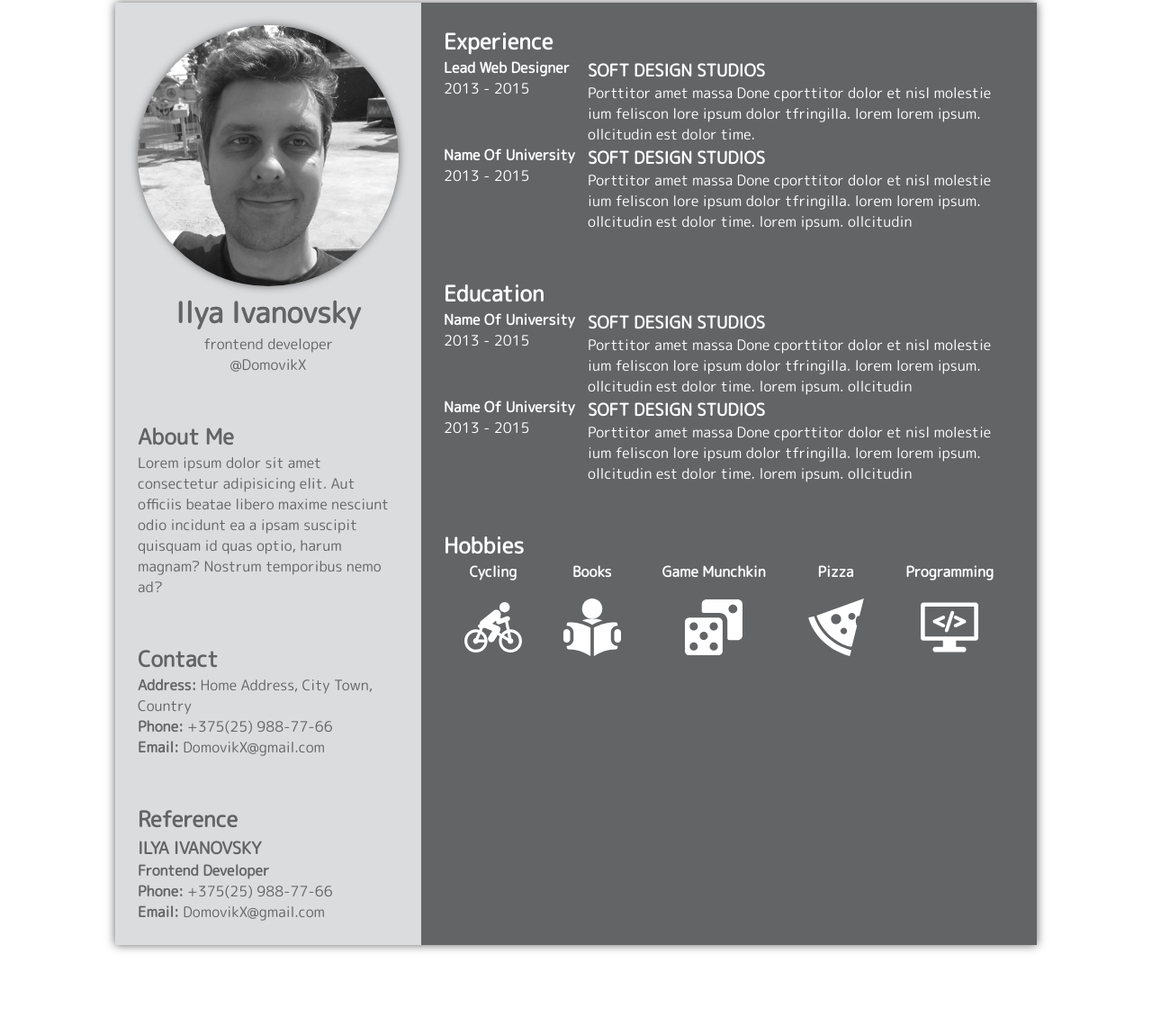
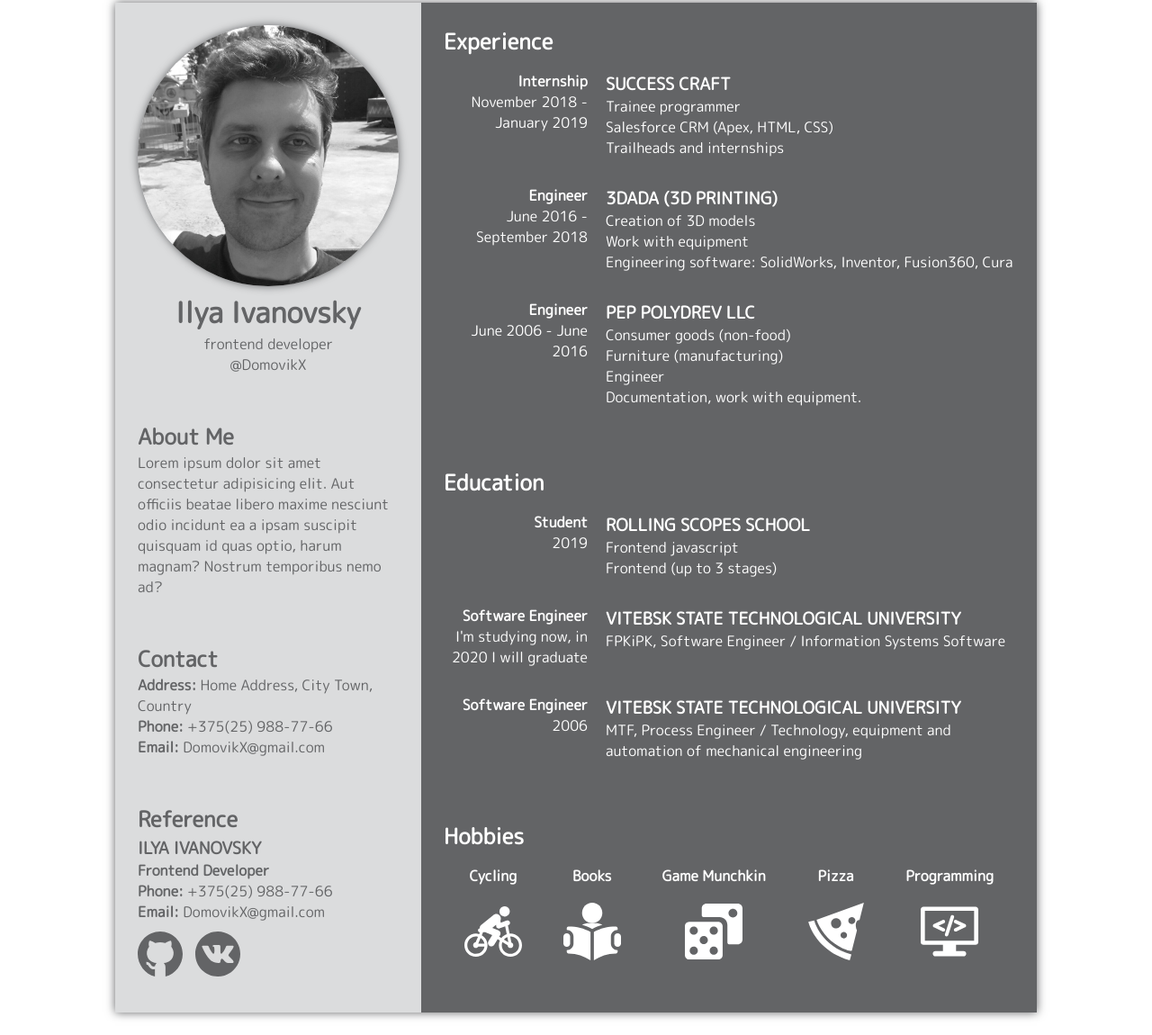
Before and after one commit to Domovikx/rsschool-cv, a plain HTML site: page index.html in a window 1280 px wide. Shown: the part 22-1172 px from the top of the page at 90% size. Before the commit the page ends 1097 px from the top, so only its background shows below. Drawn offline with Linux system fonts and the light colour scheme.

Commit message:
feat: add social links

```diff
--- a/assets/css/style.css
+++ b/assets/css/style.css
@@ -56,6 +56,16 @@ h4 {
   flex-direction: column;
   text-align: center;
 }
+.social {
+  fill: #636466;
+  max-height: 50px;
+  max-width: 50px;
+  margin: 10px 10px 0 0;
+  transition: .15s linear;
+}
+.social:hover{
+  fill: darkslategray;
+}
 
 /* heder */
 .header {
@@ -72,15 +82,21 @@ h4 {
   max-width: 340px;
   width: 100%;
 }
+.section_reference a{
+  text-decoration: none;
+}
 
 /* container_second */
 .container_second .box {
   display: flex;
+  padding: 15px 0;
 }
 
 .container_second .heading {
   max-width: 160px;
   width: 100%;
+  margin-right: 20px;
+  text-align: right;
 }
 
 /* section_hobbies */
--- a/index.html
+++ b/index.html
@@ -155,14 +155,33 @@
                 </g>
             </symbol>
 
+            <symbol id="vk_social" viewBox="0 0 97.75 97.75">
+                <g>
+                    <path d="M48.875,0C21.883,0,0,21.882,0,48.875S21.883,97.75,48.875,97.75S97.75,75.868,97.75,48.875S75.867,0,48.875,0z
+                                 M73.667,54.161c2.278,2.225,4.688,4.319,6.733,6.774c0.906,1.086,1.76,2.209,2.41,3.472c0.928,1.801,0.09,3.776-1.522,3.883
+                                l-10.013-0.002c-2.586,0.214-4.644-0.829-6.379-2.597c-1.385-1.409-2.67-2.914-4.004-4.371c-0.545-0.598-1.119-1.161-1.803-1.604
+                                c-1.365-0.888-2.551-0.616-3.333,0.81c-0.797,1.451-0.979,3.059-1.055,4.674c-0.109,2.361-0.821,2.978-3.19,3.089
+                                c-5.062,0.237-9.865-0.531-14.329-3.083c-3.938-2.251-6.986-5.428-9.642-9.025c-5.172-7.012-9.133-14.708-12.692-22.625
+                                c-0.801-1.783-0.215-2.737,1.752-2.774c3.268-0.063,6.536-0.055,9.804-0.003c1.33,0.021,2.21,0.782,2.721,2.037
+                                c1.766,4.345,3.931,8.479,6.644,12.313c0.723,1.021,1.461,2.039,2.512,2.76c1.16,0.796,2.044,0.533,2.591-0.762
+                                c0.35-0.823,0.501-1.703,0.577-2.585c0.26-3.021,0.291-6.041-0.159-9.05c-0.28-1.883-1.339-3.099-3.216-3.455
+                                c-0.956-0.181-0.816-0.535-0.351-1.081c0.807-0.944,1.563-1.528,3.074-1.528l11.313-0.002c1.783,0.35,2.183,1.15,2.425,2.946
+                                l0.01,12.572c-0.021,0.695,0.349,2.755,1.597,3.21c1,0.33,1.66-0.472,2.258-1.105c2.713-2.879,4.646-6.277,6.377-9.794
+                                c0.764-1.551,1.423-3.156,2.063-4.764c0.476-1.189,1.216-1.774,2.558-1.754l10.894,0.013c0.321,0,0.647,0.003,0.965,0.058
+                                c1.836,0.314,2.339,1.104,1.771,2.895c-0.894,2.814-2.631,5.158-4.329,7.508c-1.82,2.516-3.761,4.944-5.563,7.471
+                                C71.48,50.992,71.611,52.155,73.667,54.161z" />
+                </g>
+            </symbol>
+
+            <symbol id="github" viewBox="0 0 512 512">
+                <g>
+                    <path
+                        d="m256 0c-140.609375 0-256 115.390625-256 256 0 119.988281 84.195312 228.984375 196 256v-84.695312c-11.078125 2.425781-21.273438 2.496093-32.550781-.828126-15.128907-4.464843-27.421875-14.542968-36.546875-29.910156-5.816406-9.8125-16.125-20.453125-26.878906-19.671875l-2.636719-29.882812c23.253906-1.992188 43.371093 14.167969 55.3125 34.230469 5.304687 8.921874 11.410156 14.152343 19.246093 16.464843 7.574219 2.230469 15.707032 1.160157 25.183594-2.1875 2.378906-18.972656 11.070313-26.074219 17.636719-36.074219v-.015624c-66.679687-9.945313-93.253906-45.320313-103.800781-73.242188-13.976563-37.074219-6.476563-83.390625 18.238281-112.660156.480469-.570313 1.347656-2.0625 1.011719-3.105469-11.332032-34.230469 2.476562-62.546875 2.984375-65.550781 13.078125 3.867187 15.203125-3.890625 56.808593 21.386718l7.191407 4.320313c3.007812 1.792969 2.0625.769531 5.070312.542969 17.371094-4.71875 35.683594-7.324219 53.726563-7.558594 18.179687.234375 36.375 2.839844 54.464844 7.75l2.328124.234375c-.203124-.03125.632813-.148437 2.035157-.984375 51.972656-31.480469 50.105469-21.191406 64.042969-25.722656.503906 3.007812 14.128906 31.785156 2.917968 65.582031-1.511718 4.65625 45.058594 47.300781 19.246094 115.753906-10.546875 27.933594-37.117188 63.308594-103.796875 73.253907v.015624c8.546875 13.027344 18.816406 19.957032 18.761719 46.832032v105.722656c111.808594-27.015625 196-136.011719 196-256 .003906-140.609375-115.386719-256-255.996094-256zm0 0" />
+                </g>
+            </symbol>
+
         </svg>
     </div>
-    <!-- #study
-#two-dices
-#slice-of-pizza
-#bicycle-rider
-#programming -->
-
 
     <div class="wrapper_page">
 
@@ -202,7 +221,19 @@
 
                 <h4>frontend developer</h4> <br>
                 <h4>Phone:</h4> +375(25) 988-77-66<br>
-                <h4>Email:</h4> DomovikX@gmail.com
+                <h4>Email:</h4> DomovikX@gmail.com<br>
+
+                <a href="https://github.com/Domovikx" target="_blank" rel="noopener noreferrer">
+                    <svg class="icon social">
+                        <use xlink:href="#github" />
+                    </svg>
+                </a>
+
+                <a href="https://vk.com/domovikx" target="_blank" rel="noopener noreferrer">
+                    <svg class="icon social">
+                        <use xlink:href="#vk_social" />
+                    </svg>
+                </a>
             </section>
         </div>
 
@@ -212,27 +243,46 @@
             <!-- Experience -->
             <section class="section_experience">
                 <h2>Experience</h2>
+
                 <div class="box">
                     <div class="heading">
-                        <h4>Lead Web Designer</h4>
-                        <p>2013 - 2015</p>
+                        <h4>Internship</h4>
+                        <p>November 2018 - January 2019</p>
                     </div>
                     <div class="content">
-                        <h3>SOFT DESIGN STUDIOS</h3>
-                        <p> Porttitor amet massa Done cporttitor dolor et nisl molestie ium feliscon lore ipsum dolor
-                            tfringilla. lorem lorem ipsum. ollcitudin est dolor time.
+                        <h3>Success Craft</h3>
+                        <p> Trainee programmer <br>
+                            Salesforce CRM (Apex, HTML, CSS) <br>
+                            Trailheads and internships
                         </p>
                     </div>
                 </div>
+
                 <div class="box">
                     <div class="heading">
-                        <h4>Name of university</h4>
-                        <p>2013 - 2015</p>
+                        <h4>Engineer</h4>
+                        <p>June 2016 - September 2018</p>
                     </div>
                     <div class="content">
-                        <h3>SOFT DESIGN STUDIOS</h3>
-                        <p> Porttitor amet massa Done cporttitor dolor et nisl molestie ium feliscon lore ipsum dolor
-                            tfringilla. lorem lorem ipsum. ollcitudin est dolor time. lorem ipsum. ollcitudin
+                        <h3>3DADA (3D printing)</h3>
+                        <p> Creation of 3D models <br>
+                            Work with equipment <br>
+                            Engineering software: SolidWorks, Inventor, Fusion360, Cura
+                        </p>
+                    </div>
+                </div>
+
+                <div class="box">
+                    <div class="heading">
+                        <h4>Engineer</h4>
+                        <p>June 2006 - June 2016</p>
+                    </div>
+                    <div class="content">
+                        <h3>PEP Polydrev LLC</h3>
+                        <p> Consumer goods (non-food) <br>
+                            Furniture (manufacturing) <br>
+                            Engineer <br>
+                            Documentation, work with equipment.
                         </p>
                     </div>
                 </div>
@@ -241,31 +291,43 @@
             <!-- education -->
             <section class="section_education">
                 <h2>education</h2>
+
                 <div class="box">
                     <div class="heading">
-                        <h4>Name of university</h4>
-                        <p>2013 - 2015</p>
+                        <h4>student</h4>
+                        <p>2019</p>
                     </div>
                     <div class="content">
-                        <h3>SOFT DESIGN STUDIOS</h3>
-                        <p> Porttitor amet massa Done cporttitor dolor et nisl molestie ium feliscon lore ipsum dolor
-                            tfringilla. lorem lorem ipsum. ollcitudin est dolor time. lorem ipsum. ollcitudin
-                        </p>
-                    </div>
-                </div>
-                <div class="box">
-                    <div class="heading">
-                        <h4>Name of university</h4>
-                        <p>2013 - 2015</p>
-                    </div>
-                    <div class="content">
-                        <h3>SOFT DESIGN STUDIOS</h3>
-                        <p> Porttitor amet massa Done cporttitor dolor et nisl molestie ium feliscon lore ipsum dolor
-                            tfringilla. lorem lorem ipsum. ollcitudin est dolor time. lorem ipsum. ollcitudin
+                        <h3>rolling scopes school</h3>
+                        <p> Frontend javascript <br>
+                            Frontend (up to 3 stages)
                         </p>
                     </div>
                 </div>
 
+                <div class="box">
+                    <div class="heading">
+                        <h4>software engineer</h4>
+                        <p>I'm studying now, in 2020 I will graduate</p>
+                    </div>
+                    <div class="content">
+                        <h3>Vitebsk State Technological University</h3>
+                        <p> FPKiPK, Software Engineer / Information Systems Software
+                        </p>
+                    </div>
+                </div>
+
+                <div class="box">
+                    <div class="heading">
+                        <h4>software engineer</h4>
+                        <p>2006</p>
+                    </div>
+                    <div class="content">
+                        <h3>Vitebsk State Technological University</h3>
+                        <p> MTF, Process Engineer / Technology, equipment and automation of mechanical engineering
+                        </p>
+                    </div>
+                </div>
             </section>
 
             <!-- Hobbies -->
```
